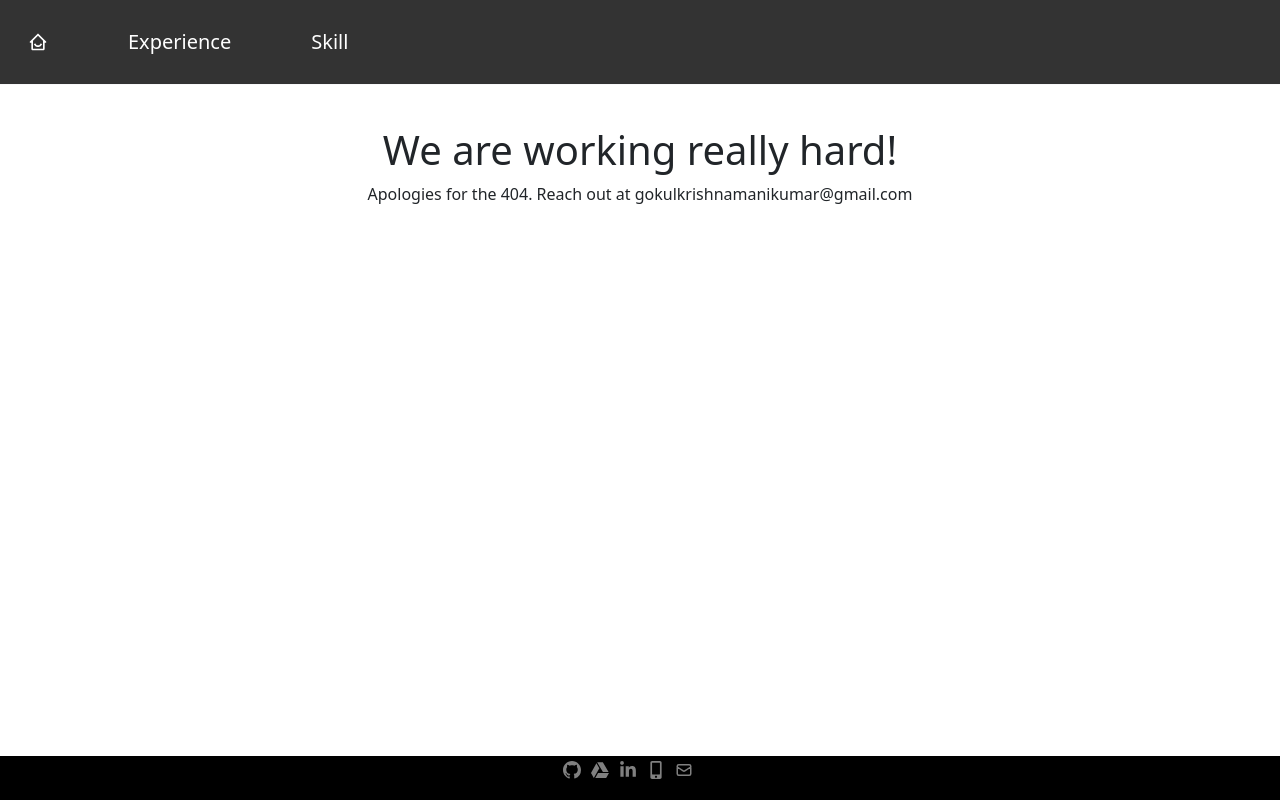
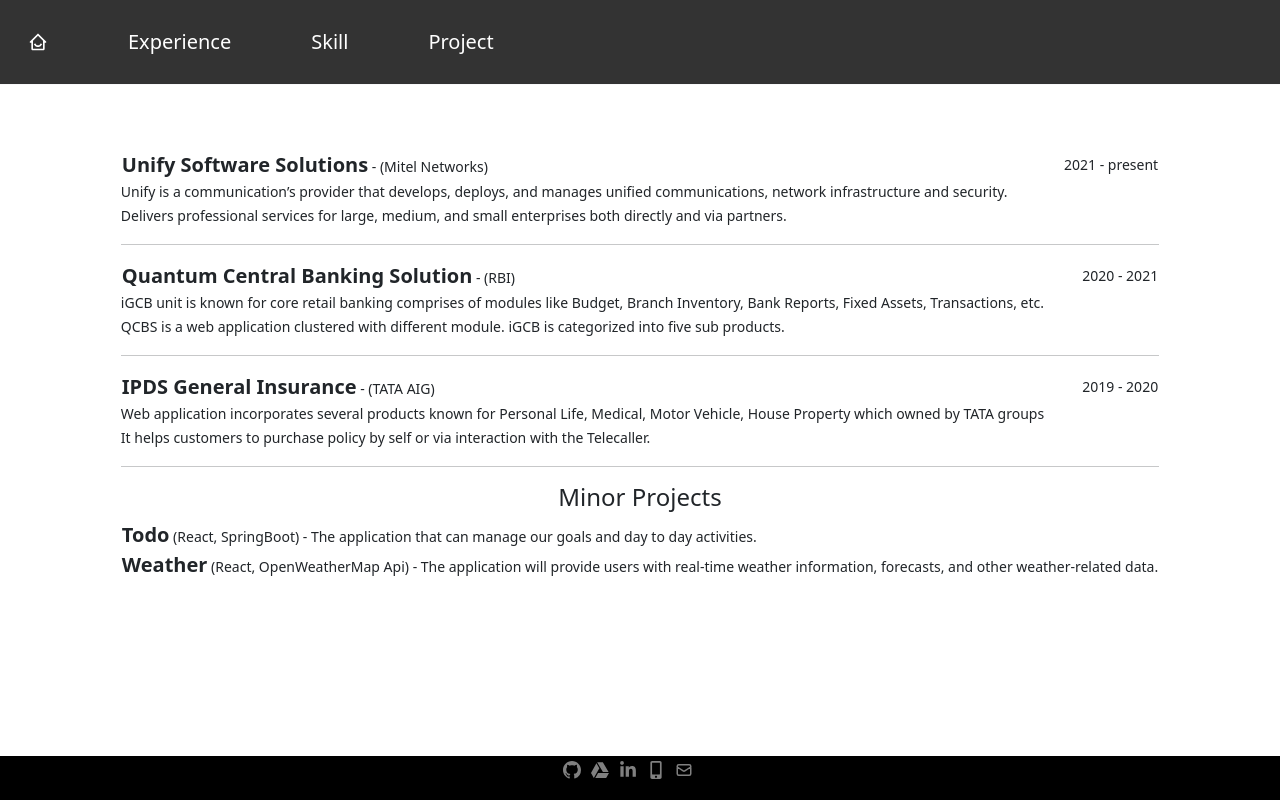
Before and after one commit to gokulkrishna-m/react-portfolio, a React (Create React App) app: page /project in a window 1280 px wide. Before the commit this address had no page. Built offline with nearby package versions, Linux system fonts and the light colour scheme.

Commit message:
project section added...

```diff
--- a/public/index.html
+++ b/public/index.html
@@ -24,7 +24,7 @@
       work correctly both with client-side routing and a non-root public URL.
       Learn how to configure a non-root public URL by running `npm run build`.
     -->
-    <title>Portfolio</title>
+    <title>GK</title>
   </head>
   <body>
     <noscript>You need to enable JavaScript to run this app.</noscript>
--- a/src/App.js
+++ b/src/App.js
@@ -6,6 +6,7 @@
 import ErrorComponent from './Component/ErrorComponent';
 import Experience from './Component/Experience';
 import Footer from './Component/Footer';
+import Project from './Component/Project';
 
 function App() {
     return (
@@ -15,6 +16,7 @@
                 <Route path ="/" element={<About/>}/>
                 <Route path ="/skill" element={<Skills/>}/>
                 <Route path ="/exp" element={<Experience/>}/>
+                <Route path ="/project" element={<Project/>}/>
                 <Route path ="*" element={<ErrorComponent/>}/>
             </Routes>
             <Footer/>
--- a/src/Component/About.jsx
+++ b/src/Component/About.jsx
@@ -2,7 +2,7 @@
 import gk from '../img/gk.jpg';
 import gkwebp from '../img/gk.webp';
 import {GrLocationPin} from 'react-icons/gr'
-import ImgWithFallback from './ImgWithFallback ';
+// import ImgWithFallback from './ImgWithFallback ';
 
 const About = () => {
     const desc = [
--- a/src/Component/Experience.jsx
+++ b/src/Component/Experience.jsx
@@ -4,41 +4,50 @@
 
 const Experience = () => {
 
-  // const expValues = [
-  //   {
-  //     id:"1",
-  //     designation:"<b>Associate Consultant</b> - TMT",
-  //     date:"October 2021 - present<BiCalendar size={20}/>",
-  //     symbol:<HiOutlineBuildingOffice size={25}/>,
-  //     orgUrl:"https://atos.net/en/",
-  //     orgTitle:"Atos",
-  //     orgName:"Atos",
-  //     orgLoc:"Chennai, India",
-  //     jobDesc:"Designed and flexible and scalable data models in Product Information Management (PIM) that facilitated operation, maintenance, and management of sales channels."
-  //   },
-  //   {
-  //     id:"2",
-  //     designation:"<b>Associate Consultant</b> - TMT",
-  //     date:"October 2021 - present<BiCalendar size={20}/>",
-  //     symbol:<HiOutlineBuildingOffice size={25}/>,
-  //     orgUrl:"https://atos.net/en/",
-  //     orgTitle:"Atos",
-  //     orgName:"Atos",
-  //     orgLoc:"Chennai, India",
-  //     jobDesc:"Designed and flexible and scalable data models in Product Information Management (PIM) that facilitated operation, maintenance, and management of sales channels."
-  //   },
-  //   {
-  //     id:"3",
-  //     designation:"<b>Associate Consultant</b> - TMT",
-  //     date:"October 2021 - present<BiCalendar size={20}/>",
-  //     symbol:<HiOutlineBuildingOffice size={25}/>,
-  //     orgUrl:"https://atos.net/en/",
-  //     orgTitle:"Atos",
-  //     orgName:"Atos",
-  //     orgLoc:"Chennai, India",
-  //     jobDesc:"Designed and flexible and scalable data models in Product Information Management (PIM) that facilitated operation, maintenance, and management of sales channels."
-  //   }
-  // ]
+  const expValues = [
+    {
+      id:"1",
+      designation:"Associate Consultant",
+	    domain:"TMT",
+      date:"Oct 2021 - present",
+	    calendar:<BiCalendar size={20}/>,
+      symbol:<HiOutlineBuildingOffice size={25}/>,
+      orgUrl:"https://atos.net/en/",
+      orgTitle:"Atos",
+      orgName:"Atos",
+      orgLoc:"Chennai, India",
+      jobDesc:"Designed and flexible and scalable data models in Product Information Management (PIM) that facilitated operation, maintenance, and management of sales channels.",
+      jobDesc1:""
+    },
+    {
+      id:"2",
+      designation:"Associate Consultant",
+	    domain:"Banking",
+      date:"Nov 2020 - Oct 2021",
+	    calendar:<BiCalendar size={20}/>,
+      symbol:<HiOutlineBuildingOffice size={25}/>,
+      orgUrl:"https://www.intellectdesign.com/",
+      orgTitle:"Intellect Design Arena",
+      orgName:"Intellect Design Arena",
+      orgLoc:"Chennai, India",
+      jobDesc:"Designed and Build Core Banking application for Indian regions using Java/J2EE technologies.",
+      jobDesc1:<><br></br>{`Product Engineer at `}<a href='https://www.igcb.com/' className='text-black' title='iGCB' rel='noopener noreferrer' target='_blank'>{`Intellect Global Consumer Banking Unit`}</a>.</>
+    },
+    {
+      id:"3",
+      designation:"Software Engineer",
+	    domain:"Insurance",
+      date:"Jan 2019 - Oct 2020",
+	    calendar:<BiCalendar size={20}/>,
+      symbol:<HiOutlineBuildingOffice size={25}/>,
+      orgUrl:"https://in.go-db.com/index.html",
+      orgTitle:"GoDB-Tech",
+      orgName:"GoDB Tech",
+      orgLoc:"Chennai, India",
+      jobDesc:"Designed and Developed an Insurance application products such as Medical, Two - Wheeler, Private Car, Commercial Vehicle, COVID-19 for Indian regions using Java/J2EE technologies.",
+      jobDesc1:""
+    }
+  ]
 
   return (
     <>
@@ -57,13 +66,42 @@
           </tr>
       </tbody>
       </table> */}
-      <table style={{width:'100%'}}>
+      {
+        expValues.map((value)=>(<div key={value.id}>
+          <table style={{width:'100%'}}>
+              <tbody>
+                <tr>
+                    <td><b>{value.designation}</b> - {value.domain}</td>
+                    <td>
+                      <span className='reactIcon' style={{justifyContent:'right'}}>
+                          {value.date}
+                          {value.calendar}
+                      </span>
+                    </td>
+                </tr>
+              </tbody>
+          </table>
+          <div>
+              <span className='reactIcon'>
+                <HiOutlineBuildingOffice size={25}/>
+                <a href={value.orgUrl} title={value.orgTitle} target="_blank" rel='noopener noreferrer' className='text-black'>{value.orgName}</a>, {value.orgLoc}
+              </span>
+          </div>
+          <div className=''>
+              {value.jobDesc}
+              {value.jobDesc1}
+          </div>
+          <hr>
+          </hr>
+        </div>))
+      }
+      {/* <table style={{width:'100%'}}>
           <tbody>
             <tr>
                 <td><b>Associate Consultant</b> - TMT</td>
                 <td>
                   <span className='reactIcon' style={{justifyContent:'right'}}>
-                      October 2021 - present
+                      Oct 2021 - present
                       <BiCalendar size={20}/>
                   </span>
                 </td>
@@ -87,7 +125,7 @@
                 <td><b>Associate Consultant</b> - Banking</td>
                 <td>
                   <span className='reactIcon' style={{justifyContent:'right'}}>
-                      November 2020 - October 2021
+                      Nov 2020 - Oct 2021
                       <BiCalendar size={20}/>
                   </span>
                 </td>
@@ -111,7 +149,7 @@
                 <td><b>Software Engineer</b> - Insurance</td>
                 <td>
                   <span className='reactIcon' style={{justifyContent:'right'}}>
-                      January 2019 - October 2020
+                      Jan 2019 - Oct 2020
                       <BiCalendar size={20}/>
                   </span>
                 </td>
@@ -126,7 +164,7 @@
       </div>
       <div>
           Designed and Developed an Insurance application products such as Medical, Two - Wheeler, Private Car, Commercial Vehicle, COVID-19 for Indian regions using Java/J2EE technologies.
-      </div>
+      </div> */}
     </div>
     </>
   )
--- a/src/Component/NavBar.jsx
+++ b/src/Component/NavBar.jsx
@@ -23,6 +23,10 @@
                           <Link className="nav-link px-4 py-0" to="/skill">
                           Skill</Link>
                         </li>
+                        <li className="nav-item fs-5">
+                          <Link className="nav-link px-4 py-0" to="/project">
+                          Project</Link>
+                        </li>
                     </ul>
               </nav>
           </div>
--- /dev/null
+++ b/src/Component/Project.jsx
@@ -0,0 +1,89 @@
+import React from 'react'
+// import {BiCalendar} from 'react-icons/bi';
+
+const Project = () => {
+  return (
+    <>
+        <div className='font-medium mt-4 text-sm text-left  leading-6 col-start-1 sm:col-span-2 lg:mt-6 lg:row-start-4 lg:col-span-1'>
+            {/* text-left */}
+            {/* <div>Project Name (Org Name) Duration</div>
+            <div>Project Desc </div> */}
+
+            <table style={{width:'100%'}}>
+                <tbody>
+                    <tr>
+                        <td><b className='text-xl'>Unify Software Solutions</b> - (Mitel Networks)</td>
+                        <td>
+                            <span className='reactIcon' style={{justifyContent:'right'}}>
+                                2021 - present
+                            </span>
+                        </td>
+                    </tr>
+                    {/* <tr>
+                        <td className=''>Unify is a communication’s provider that develops, deploys, and manages unified communications, network infrastructure and security, managed and professional services for large, medium, and small enterprises, both directly and via partners.</td>
+                        <td>.</td>
+                    </tr> */}
+                </tbody>
+            </table>
+            <div className='flex text-justify'>Unify is a communication’s provider that develops, deploys, and manages unified communications, network infrastructure and security.</div>
+            <div className='flex text-justify'>Delivers professional services for large, medium, and small enterprises both directly and via partners.</div>
+            <hr />
+
+            <table style={{width:'100%'}}>
+                <tbody>
+                    <tr>
+                        <td><b className='text-xl'>Quantum Central Banking Solution</b> - (RBI)</td>
+                        <td>
+                            <span className='reactIcon' style={{justifyContent:'right'}}>
+                                2020 - 2021
+                            </span>
+                        </td>
+                    </tr>
+                    {/* <tr>
+                        <td className=''>Unify is a communication’s provider that develops, deploys, and manages unified communications, network infrastructure and security, managed and professional services for large, medium, and small enterprises, both directly and via partners.</td>
+                        <td>.</td>
+                    </tr> */}
+                </tbody>
+            </table>
+            <div className='flex text-justify'>iGCB unit is known for core retail banking comprises of modules like Budget, Branch Inventory, Bank Reports, Fixed Assets, Transactions, etc.</div>
+            <div className='flex text-justify'>QCBS is a web application clustered with different module.  iGCB is categorized into five sub products.</div>
+            <hr />
+
+            <table style={{width:'100%'}}>
+                <tbody>
+                    <tr>
+                        <td><b className='text-xl'>IPDS General Insurance</b> - (TATA AIG)</td>
+                        <td>
+                            <span className='reactIcon' style={{justifyContent:'right'}}>
+                                2019 - 2020
+                            </span>
+                        </td>
+                    </tr>
+                    {/* <tr>
+                        <td className=''>Unify is a communication’s provider that develops, deploys, and manages unified communications, network infrastructure and security, managed and professional services for large, medium, and small enterprises, both directly and via partners.</td>
+                        <td>.</td>
+                    </tr> */}
+                </tbody>
+            </table>
+            <div className='flex text-justify'>Web application incorporates several products known for Personal Life, Medical, Motor Vehicle, House Property which owned by TATA groups</div>
+            <div className='flex text-justify'>It helps customers to purchase policy by self or via interaction with the Telecaller.</div>
+            <hr />
+
+            <h4 className='text-center'>Minor Projects</h4>
+
+            <table style={{width:'100%'}}>
+                <tbody>
+                    <tr>
+                        <td><b className='text-xl'>Todo</b> (React, SpringBoot) - The application that can manage our goals and day to day activities.</td>
+                    </tr>
+                    <tr>
+                        <td><b className='text-xl'>Weather</b> (React, OpenWeatherMap Api) - The application will provide users with real-time weather information, forecasts, and other weather-related data.</td>
+                    </tr>
+                </tbody>
+            </table>
+        </div>
+    </>
+  )
+}
+
+export default Project
```
